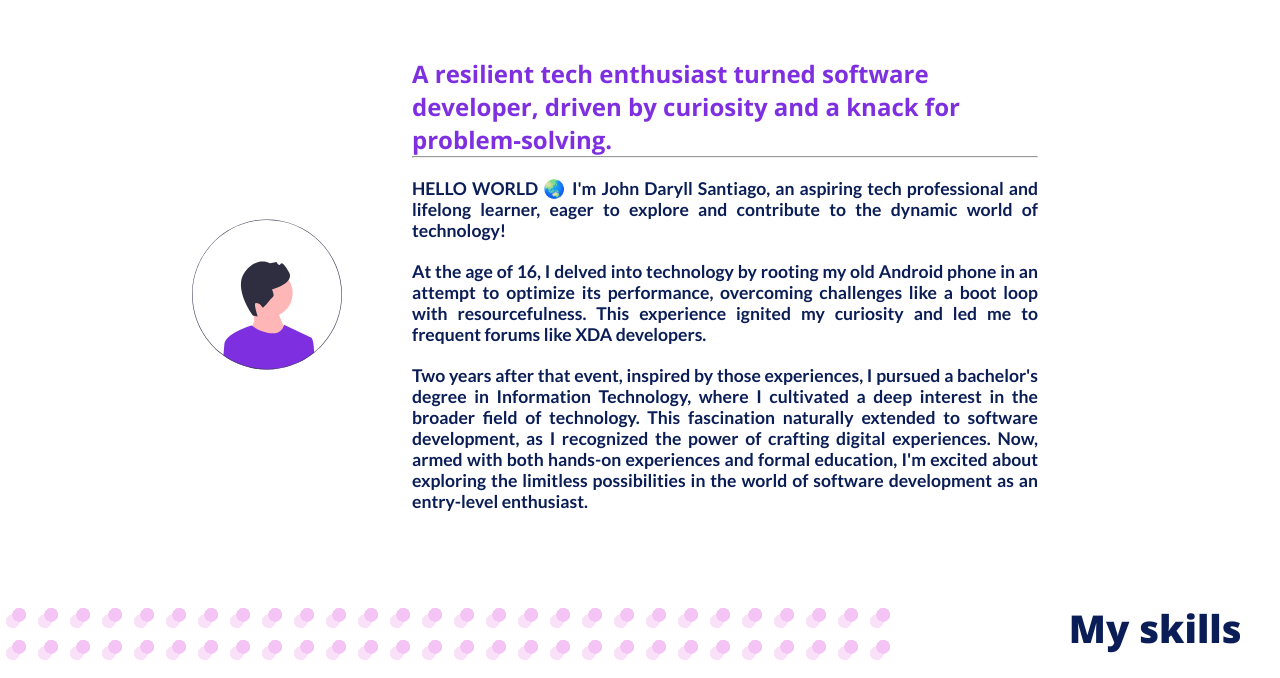
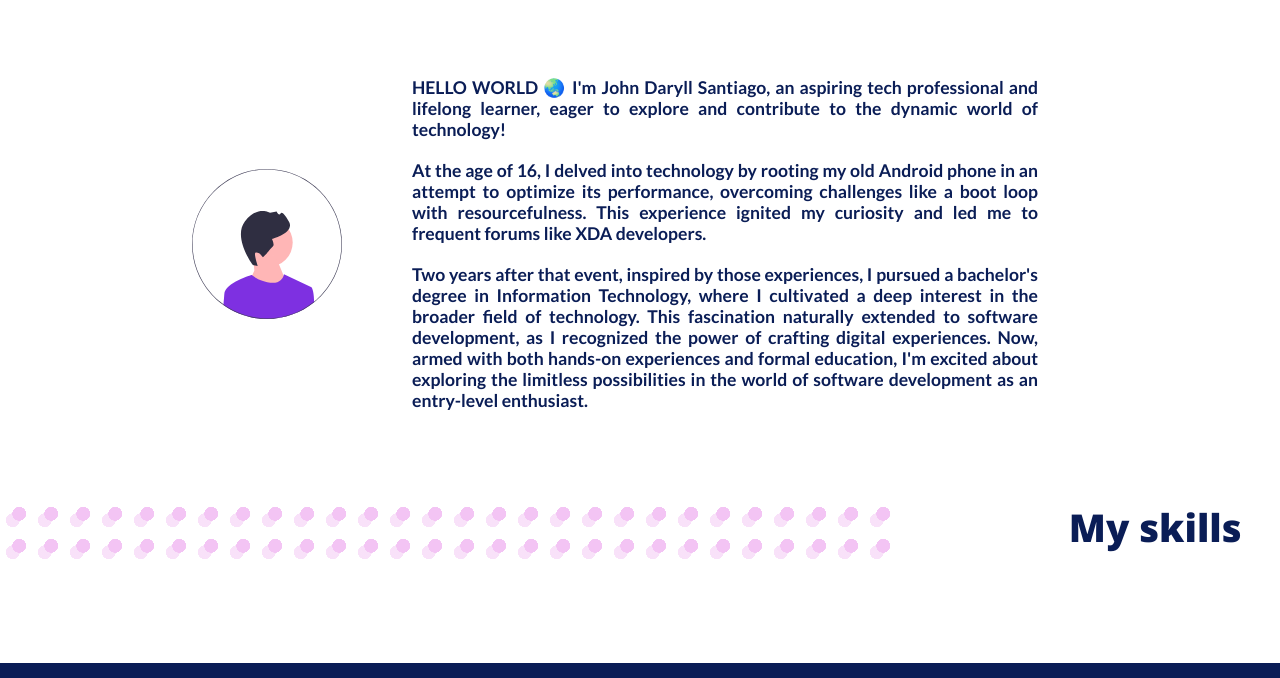
Before and after one commit to dariil/portfolioV2, a plain HTML site: page index.html in a window 1280 px wide. Shown: the part 1093-1771 px from the top of the page. Drawn offline with nearby package versions, Linux system fonts and the light colour scheme.

Commit message:
Removed "a knack of problem solving" cause that shit ain't true lmao

```diff
--- a/index.html
+++ b/index.html
@@ -57,8 +57,8 @@
                     <img src="assets/profile_pic.svg" class="svg-profile-about-me"/>
                     <!-- <div class="about-me-divider"></div> -->
                     <div class="about-me-text-content">
-                        <h2>A resilient tech enthusiast turned software developer, driven by curiosity and a knack for problem-solving.</h2>
-                        <hr>
+                        <!-- <h2>A resilient tech enthusiast turned software developer, driven by curiosity and a knack for problem-solving.</h2>
+                        <hr> -->
                         <p>HELLO WORLD 🌏 I'm John Daryll Santiago, an aspiring tech professional and lifelong learner, eager to explore and contribute to the dynamic world of technology!</p>
                         <p>At the age of 16, I delved into technology by rooting my old Android phone in an attempt to optimize its performance, overcoming challenges like a boot loop with resourcefulness. This experience ignited my curiosity and led me to frequent forums like XDA developers.</p>
                         <p>Two years after that event, inspired by those experiences, I pursued a bachelor's degree in Information Technology, where I cultivated a deep interest in the broader field of technology. This fascination naturally extended to software development, as I recognized the power of crafting digital experiences. Now, armed with both hands-on experiences and formal education, I'm excited about exploring the limitless possibilities in the world of software development as an entry-level enthusiast.</p>
```
